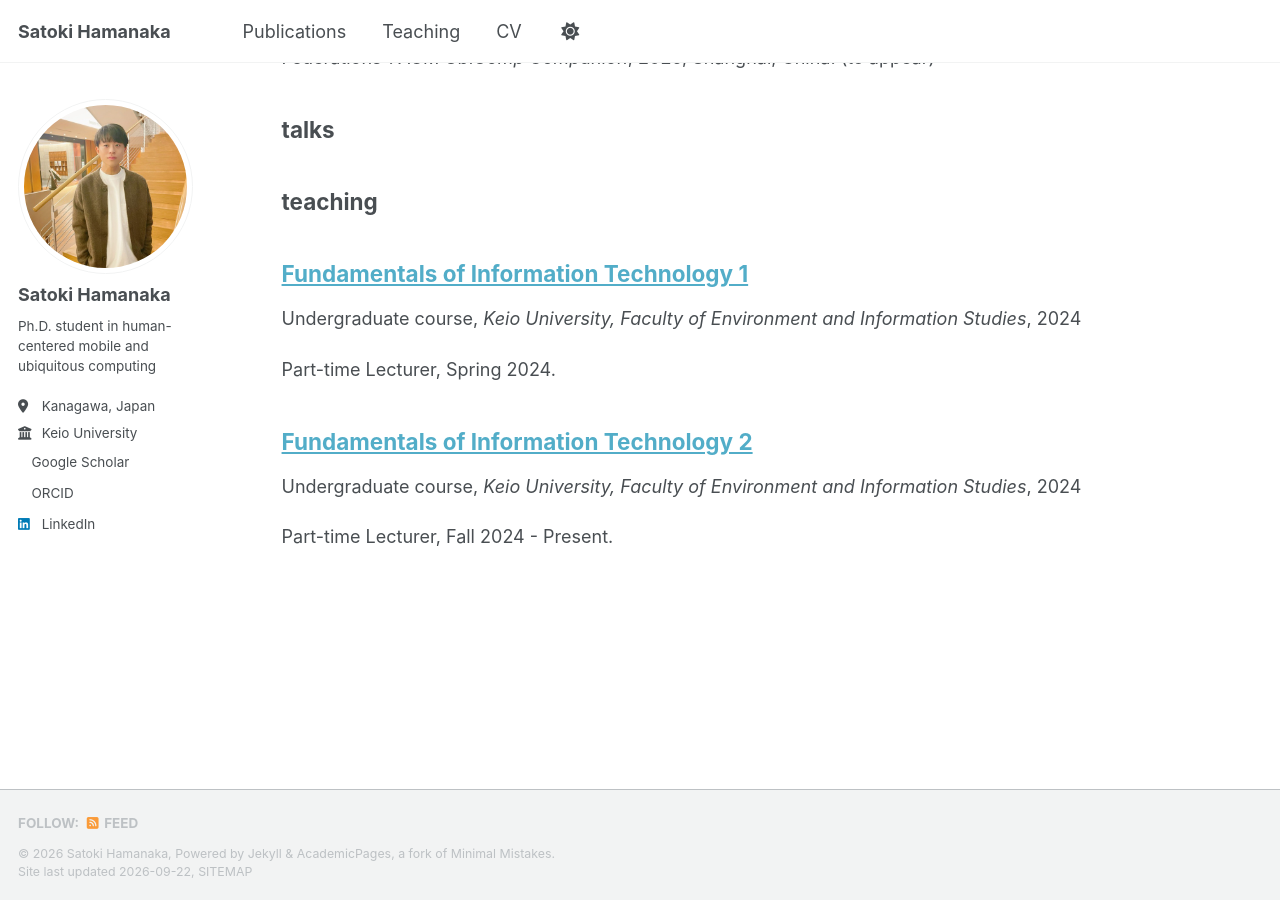
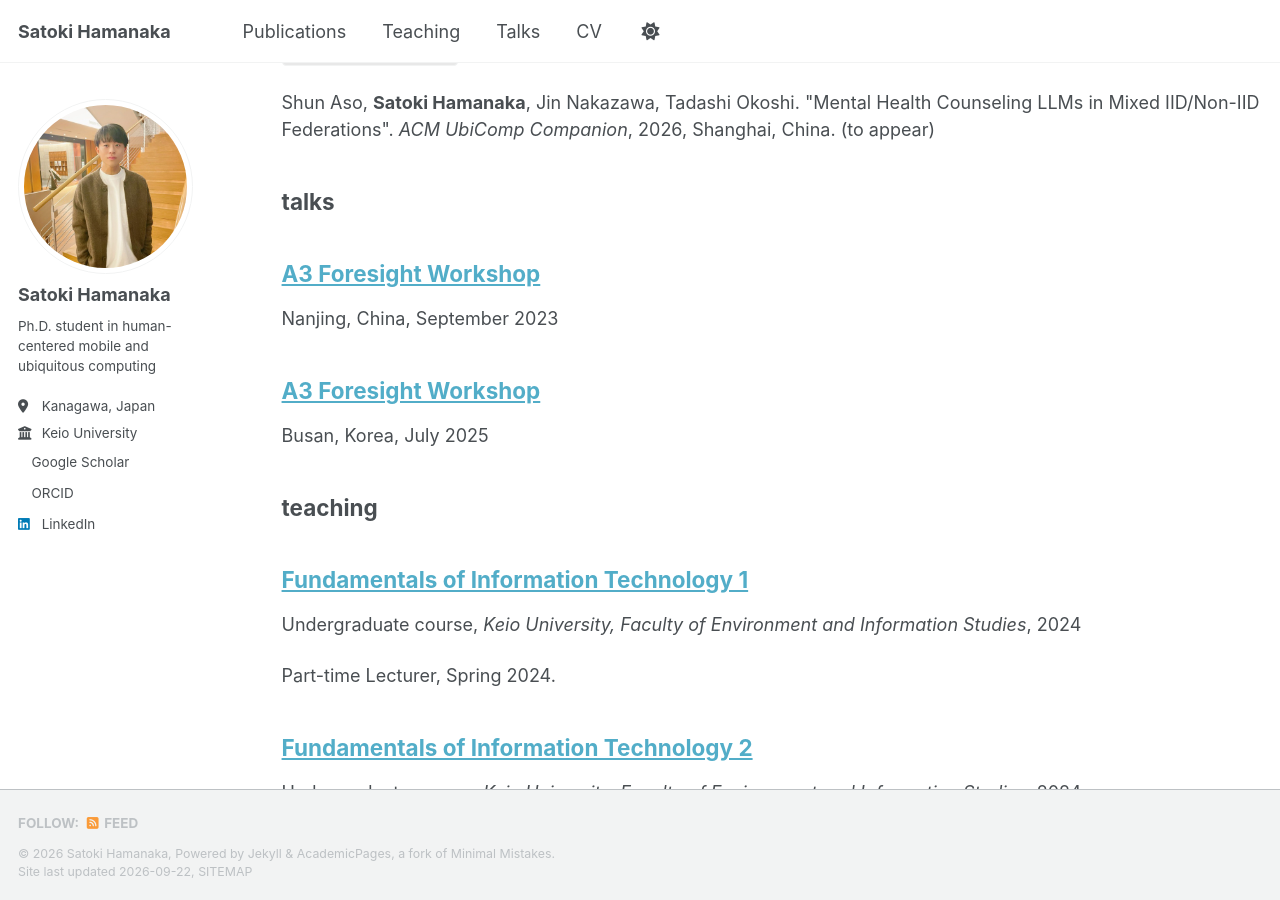
Before and after one commit to hamachu216/hamachu216.github.io, a Jekyll site: the page built from _pages/sitemap.md, in a window 1280 px wide and 900 px high, scrolled down 4775 px. Built offline with Jekyll 4.4.1, drawn with Linux system fonts in a browser that asks for light colours; a style sheet for code colours, icons or effects is not loaded.

Commit message:
Add a Talks page, and two A3 Foresight Workshop entries
_talks/ was an empty collection the template left behind. It now holds one
file per talk, front matter only: title, date, location. _pages/talks.html is
the same near-empty loop as _pages/teaching.html, and Talks sits between
Teaching and CV in the header.

Their meta line is one elsif in _includes/archive-single.html and
_layouts/single.html; without it talks fall through to the default branch and
are labelled "Published:", which is not what a talk's date means.

_layouts/talk.html goes: it was a copy of single.html whose only new line read
a talk_type key no entry sets, so it rendered nothing single.html does not.
talks now default to layout: single like every other collection.

Both workshops also join the News list on the front page, linking to their
entry here. Only the month is known, not the day.

Co-Authored-By: Claude Opus 5 (1M context) <noreply@anthropic.com>

```diff
--- a/_config.yml
+++ b/_config.yml
@@ -287,7 +287,7 @@ defaults:
       path: ""
       type: talks
     values:
-      layout: talk
+      layout: single
       author_profile: true
       share: true
 
--- a/_data/navigation.yml
+++ b/_data/navigation.yml
@@ -11,5 +11,8 @@ main:
   - title: "Teaching"
     url: /teaching/
 
+  - title: "Talks"
+    url: /talks/
+
   - title: "CV"
     url: /cv/
--- a/_includes/archive-single.html
+++ b/_includes/archive-single.html
@@ -40,6 +40,8 @@
 
         {% if post.collection == 'teaching' %}
           <p> {{ post.type }}, <i>{{ post.venue }}</i>, {{ post.date | default: "1900-01-01" | date: "%Y" }} </p>
+        {% elsif post.collection == 'talks' %}
+          <p> {{ post.location }}, {{ post.date | default: "1900-01-01" | date: "%B %Y" }} </p>
         {% elsif post.collection == 'publications' %}
           <p><span class="publication__venue">{{ post.venue }}</span>{% if post.award %} <span class="publication__award">{{ post.award }}</span>{% endif %}</p>
         {% elsif post.date %}
--- a/_layouts/single.html
+++ b/_layouts/single.html
@@ -36,6 +36,8 @@ layout: default
 
         {% if page.collection == 'teaching' %}
           <p> {{ page.type }}, <i>{{ page.venue }}</i>, {{ page.date | default: "1900-01-01" | date: "%Y" }} </p>
+        {% elsif page.collection == 'talks' %}
+          <p> {{ page.location }}, {{ page.date | default: "1900-01-01" | date: "%B %Y" }} </p>
         {% elsif page.venue and page.date %}
           <p><span class="publication__venue">{{ page.venue }}</span>{% if page.award %} <span class="publication__award">{{ page.award }}</span>{% endif %}</p>
         {% elsif page.date %}
--- /dev/null
+++ b/_talks/2023-09-01-a3-foresight-workshop-nanjing.md
@@ -0,0 +1,7 @@
+---
+title: "A3 Foresight Workshop"
+collection: talks
+permalink: /talks/2023-09-01-a3-foresight-workshop-nanjing
+date: 2023-09-01
+location: "Nanjing, China"
+---
--- /dev/null
+++ b/_talks/2025-07-01-a3-foresight-workshop-busan.md
@@ -0,0 +1,7 @@
+---
+title: "A3 Foresight Workshop"
+collection: talks
+permalink: /talks/2025-07-01-a3-foresight-workshop-busan
+date: 2025-07-01
+location: "Busan, Korea"
+---
```
Also changed, not shown: CLAUDE.md (+7 -1 lines), _layouts/talk.html (deleted, +0 -78 lines), _pages/about.md (+2 -0 lines), _pages/talks.html (added, +12 -0 lines).
